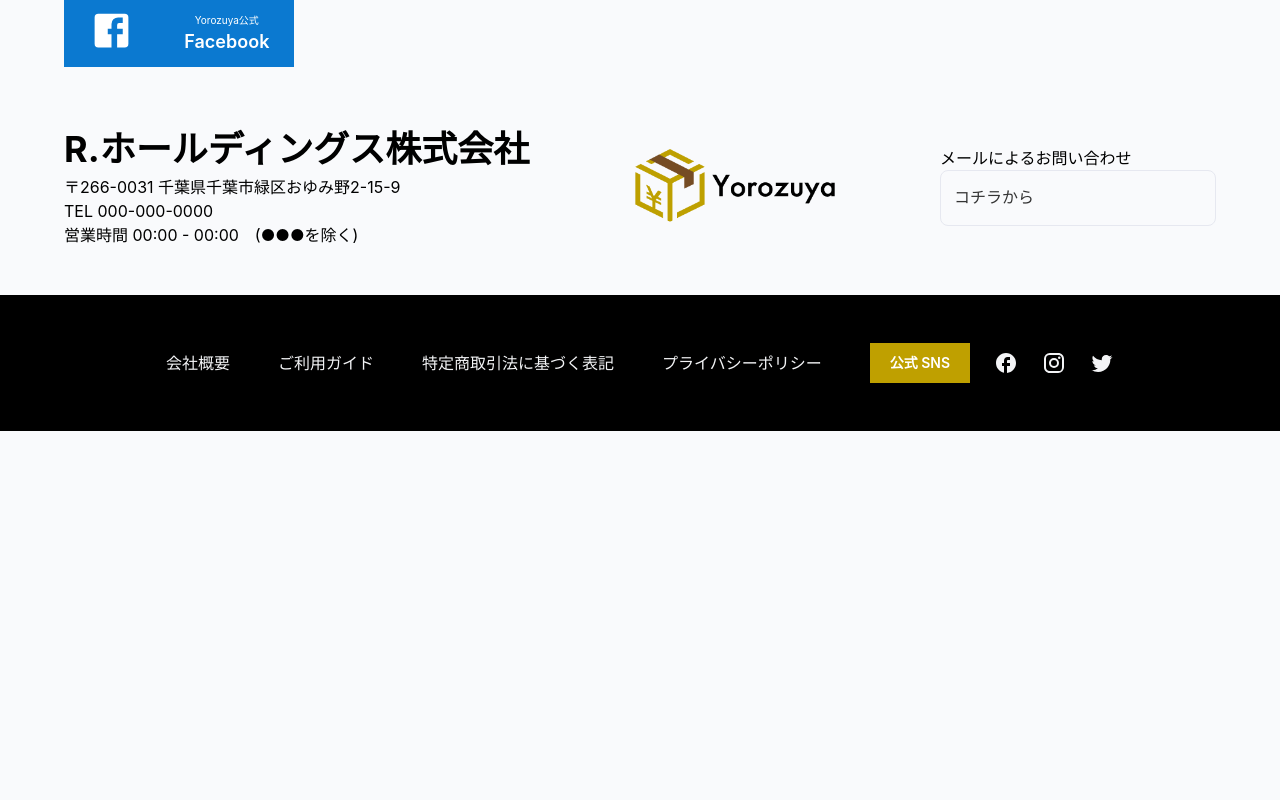
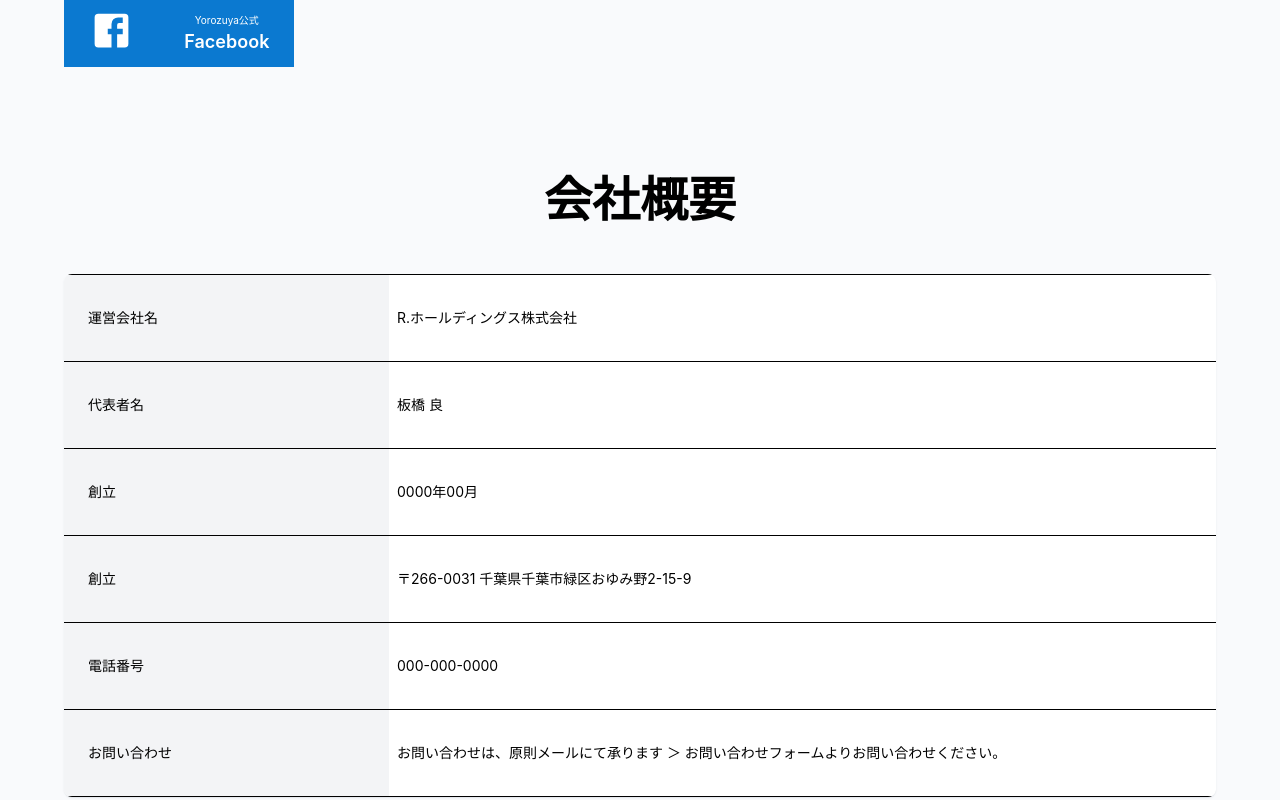
Before and after one commit to Sanjar-Kodirov/japan-e-commerse, a React (Create React App) app: page /about in a window 1280 px wide. Shown: the part 3020-3820 px from the top of the page. Before the commit the page ends 3451 px from the top, so only its background shows below. Built offline with nearby package versions, Linux system fonts and the light colour scheme.

Commit message:
About page redi

```diff
--- a/src/App.js
+++ b/src/App.js
@@ -9,6 +9,7 @@ import Layout from "./components/Layout";
 import { Routes, Route } from "react-router-dom";
 import Home from "./pages/Home";
 import ProductCard from "./components/ProductCard";
+import About from './components/About'
 function App() {
   return (
     <>
@@ -22,6 +23,7 @@ function App() {
             <Route path="/about" element={<ProductCard />} />
           </Route>
         </Routes>
+        <About/>
         <Footer />
       </ThemeProvider>
     </>
--- /dev/null
+++ b/src/components/About.js
@@ -0,0 +1,55 @@
+import * as React from 'react';
+import Table from '@mui/material/Table';
+import TableBody from '@mui/material/TableBody';
+import TableCell from '@mui/material/TableCell';
+import TableContainer from '@mui/material/TableContainer';
+import TableHead from '@mui/material/TableHead';
+import TableRow from '@mui/material/TableRow';
+import Paper from '@mui/material/Paper';
+import { Container, Box } from '@mui/system';
+import { Typography } from '@mui/material';
+
+function createData(name, calories, fat, carbs, protein) {
+    return { name, calories, fat, carbs, protein };
+}
+
+const rows = [
+    createData('運営会社名', 'R.ホールディングス株式会社'),
+    createData('代表者名', '板橋 良'),
+    createData('創立', '0000年00月'),
+    createData('創立', "〒266-0031 千葉県千葉市緑区おゆみ野2-15-9"),
+    createData('電話番号', "000-000-0000"),
+    createData('お問い合わせ', 'お問い合わせは、原則メールにて承ります ＞ お問い合わせフォームよりお問い合わせください。'),
+];
+
+export default function BasicTable() {
+    return (
+        <Box sx={{ padding: "3rem 0 5rem 0"}}>
+            <Container>
+                <Typography variant='h2' sx={{padding: "2rem 0"}} align="center">
+                    会社概要
+                </Typography>
+                <TableContainer component={Paper}>
+                    <Table sx={{ minWidth: 650 }} aria-label="simple table">
+                        <TableBody>
+                            {rows.map((row) => (
+                                <TableRow
+                                    key={row.name}
+                                    sx={{ '&:last-child td, &:last-child th': { borderBottom: 1, borderRadius: "0" } }}
+                                >
+                                    <TableCell component="th" scope="row" sx={{ borderBottom: "1px solid black", borderTop: "1px solid black", padding: "2rem 1.5rem", backgroundColor: "neutral.100", width: 325}}>
+                                        {row.name}
+                                    </TableCell>
+                                    <TableCell align="left" sx={{ borderBottom: "1px solid black", borderTop: "1px solid black", padding: "1rem .5rem" }}>{row.calories}</TableCell>
+                                    <TableCell align="left" sx={{ borderBottom: "1px solid black", borderTop: "1px solid black", padding: "1rem .5rem" }}>{row.fat}</TableCell>
+                                    <TableCell align="left" sx={{ borderBottom: "1px solid black", borderTop: "1px solid black", padding: "1rem .5rem" }}>{row.carbs}</TableCell>
+                                    <TableCell align="left" sx={{ borderBottom: "1px solid black", borderTop: "1px solid black", padding: "1rem .5rem" }}>{row.protein}</TableCell>
+                                </TableRow>
+                            ))}
+                        </TableBody>
+                    </Table>
+                </TableContainer>
+            </Container>
+        </Box>
+    );
+}
```
Also changed, not shown: 1 other file (tests, documents, lock files or other folders).
